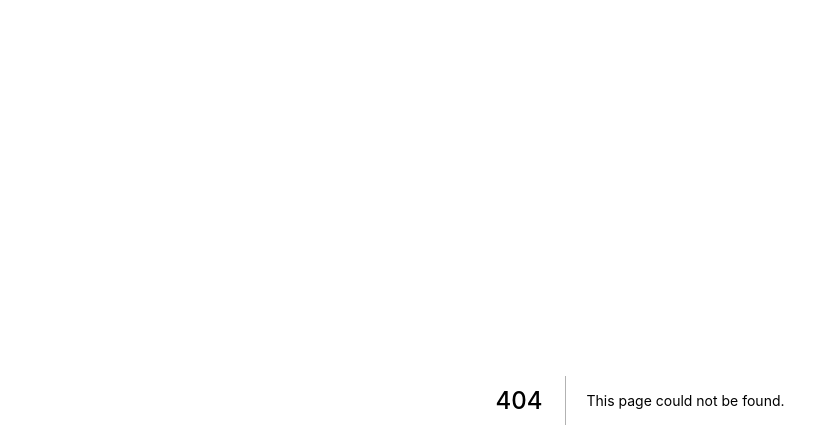
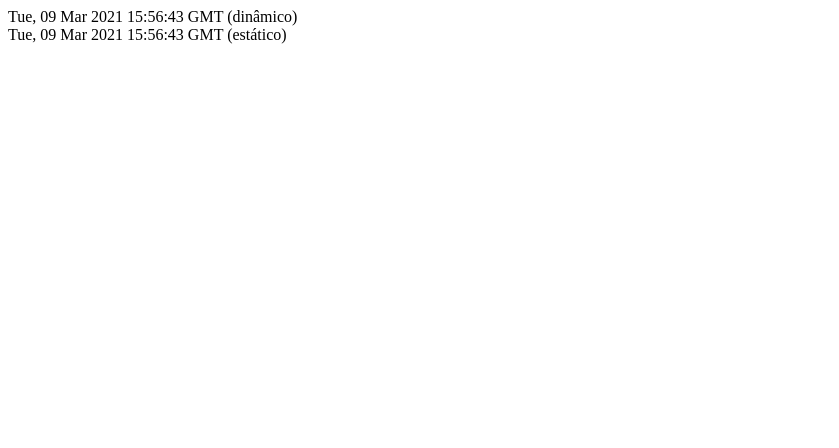
Before and after one commit to leribeir0/ideia-unica, a Next.js app: page /tempo in a window 1280 px wide. Before the commit this address had no page. Shown: the top 448 px of the page, without its empty margins (0-839 px from the left). Built offline with nearby package versions, Linux system fonts and the light colour scheme.

Commit message:
Colocando pagina Tempo com valores dinamicos e estaticos

```diff
--- /dev/null
+++ b/pages/tempo.js
@@ -0,0 +1,28 @@
+function Tempo(props) {
+    console.log('> Passando pelo frontend;')
+    const dynamicDate = new Date();
+    const dynamicDateString = dynamicDate.toGMTString();
+
+
+
+    return (
+        <div>
+            <div>{dynamicDateString} (dinâmico)</div>
+            <div>{props.staticDateString} (estático)</div>
+        </div>
+    )
+}
+
+export function getStaticProps() {
+    console.log('> Passando pelo getStaticProps();')
+    const staticDate = new Date();
+    const staticDateString = staticDate.toGMTString();
+
+    return {
+        props: {
+            staticDateString
+        }
+    }
+}
+
+export default Tempo;
```
Also changed, not shown: 1 other file (tests, documents, lock files or other folders).
